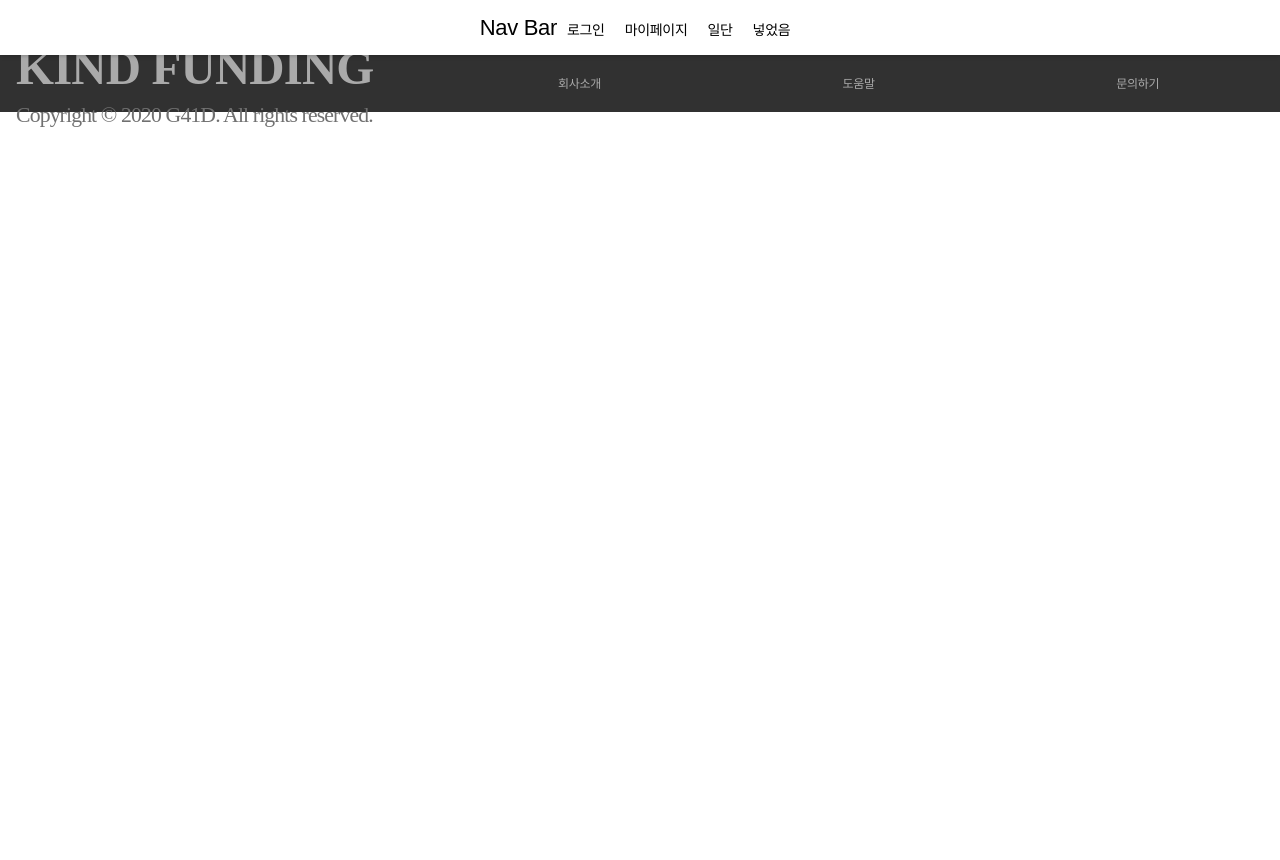
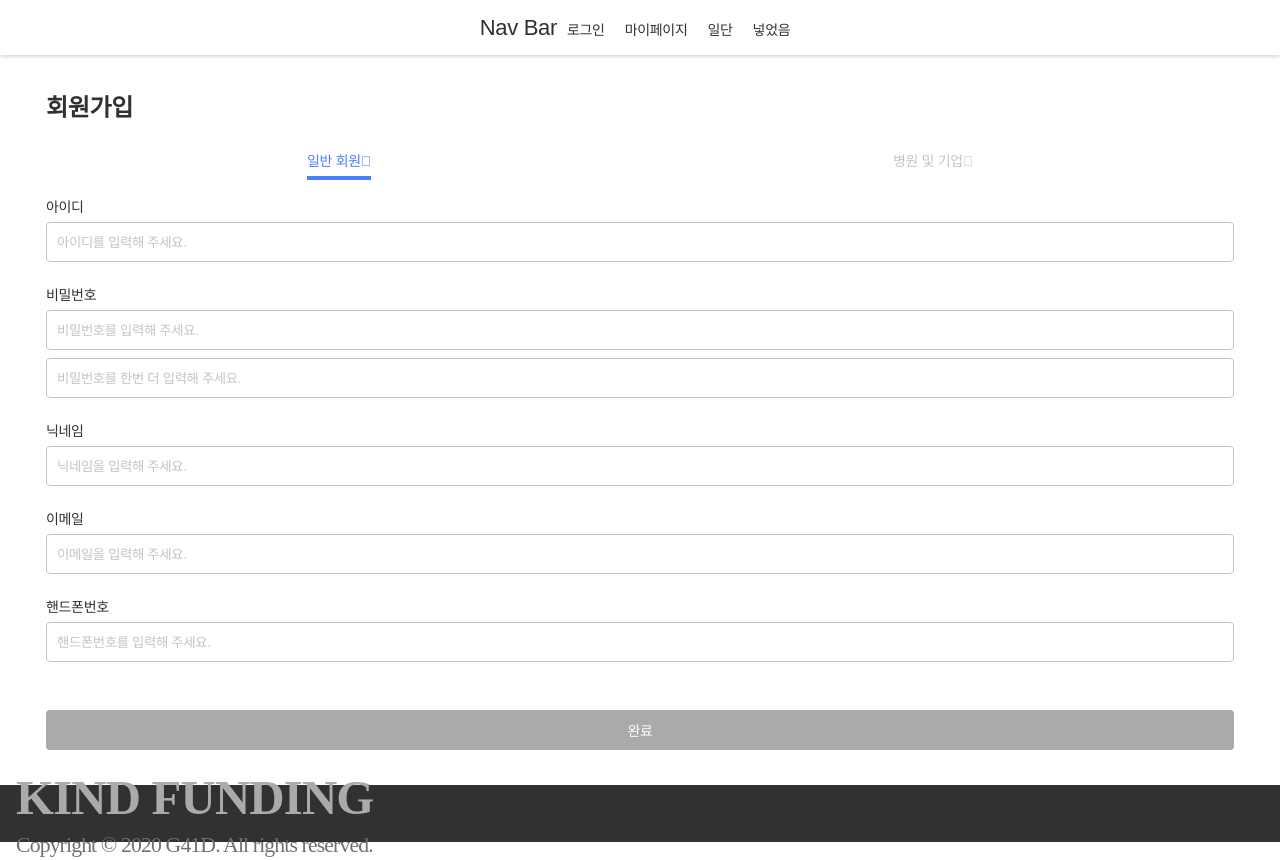
Before and after one commit to g41d/FRONT, a React (Create React App) app: page /join in a window 1280 px wide. Before the commit the page ends 800 px from the top, so only its background shows below. Built offline with nearby package versions, Linux system fonts and the light colour scheme; a web font is replaced by a local one.

Commit message:
detail page

```diff
--- a/src/App.js
+++ b/src/App.js
@@ -6,6 +6,7 @@ import ScrollToTop from "./components/ScrollToTop";
 import IndexPage from "./pages/IndexPage";
 import FundingDetail from "./pages/FundingDetail";
 import MoreList from "./pages/MoreList";
+import Join from "./pages/Join";
 import Footer from "./components/Footer";
 
 function App() {
@@ -17,6 +18,7 @@ function App() {
       <Route exact path="/" component={IndexPage} />
       <Route exact path="/detail/:idx" component={FundingDetail} />
       <Route exact path="/more/:type" component={MoreList} />
+      <Route exact path="/join" component={Join} />
       <Footer />
     </Router>
   );
--- a/src/components/GlobalStyles.js
+++ b/src/components/GlobalStyles.js
@@ -10,6 +10,7 @@ const GlobalStyles = createGlobalStyle`
   *{
       box-sizing:border-box;
       letter-spacing: -0.32px;
+      color:#313131;
   }
 
   @font-face {font-family: 'Noto Sans KR';font-style: normal;font-weight: 100;src: url(//fonts.gstatic.com/ea/notosanskr/v2/NotoSansKR-Thin.woff2) format('woff2'),url(//fonts.gstatic.com/ea/notosanskr/v2/NotoSansKR-Thin.woff) format('woff'),url(//fonts.gstatic.com/ea/notosanskr/v2/NotoSansKR-Thin.otf) format('opentype');}
--- /dev/null
+++ b/src/pages/Join.js
@@ -0,0 +1,121 @@
+import React, { useState } from "react";
+import styled from "styled-components";
+
+const StyledDiv = styled.div`
+  padding: 35px 46px;
+  min-height: calc(100vh - 112px);
+  .title {
+    font-size: 24px;
+    font-weight: bold;
+    line-height: 1.5;
+  }
+  .display-tab {
+    display: flex;
+    justify-content: space-around;
+    margin: 28px 0 18px;
+    div {
+      font-size: 14px;
+      font-weight: 500;
+      color: #c4c4c4;
+    }
+    .activate {
+      color: #4e7eff;
+      &::after {
+        content: "";
+        display: inline-block;
+        height: 4px;
+        width: 100%;
+        background-color: #4e7eff;
+      }
+    }
+  }
+  .input-category {
+    margin-top: 18px;
+    font-size: 14px;
+    font-weight: 500;
+    input {
+      padding-left: 10px;
+      width: 100%;
+      margin: 8px 0;
+      height: 40px;
+      border-radius: 4px;
+      border: solid 1px #c4c4c4;
+      &:focus {
+        border: solid 1px #4e7eff;
+      }
+    }
+    input::placeholder {
+      color: #c4c4c4;
+    }
+    input:nth-child(3) {
+      margin-top: 0;
+    }
+  }
+  .confirm {
+    margin-top: 40px;
+    width: 100%;
+    height: 40px;
+    border: 0;
+    border-radius: 4px;
+    background-color: #4e7eff;
+    font-size: 14px;
+    font-weight: 500;
+    color: #ffffff;
+  }
+  .confirm.disable {
+    background-color: #aaaaaa;
+  }
+`;
+
+function Join() {
+  const [type, setType] = useState(0);
+  return (
+    <StyledDiv>
+      <div className="title">회원가입</div>
+      <div className="display-tab">
+        <div onClick={() => setType(!type)} className={type ? "" : "activate"}>
+          일반 회원
+        </div>
+        <div onClick={() => setType(!type)} className={type ? "activate" : ""}>
+          병원 및 기업
+        </div>
+      </div>
+      <div className="input-category">
+        <div>아이디</div>
+        <input type="text" placeholder="아이디를 입력해 주세요." />
+      </div>
+      <div className="input-category">
+        <div>비밀번호</div>
+        <input type="password" placeholder="비밀번호를 입력해 주세요." />
+        <input
+          type="password"
+          placeholder="비밀번호를 한번 더 입력해 주세요."
+        />
+      </div>
+      {type ? (
+        <div className="input-category">
+          <div>병원명</div>
+          <input type="text" placeholder="병원명을 입력해 주세요." />
+        </div>
+      ) : (
+        <>
+          <div className="input-category">
+            <div>닉네임</div>
+            <input type="text" placeholder="닉네임을 입력해 주세요." />
+          </div>
+          <div className="input-category">
+            <div>이메일</div>
+            <input type="text" placeholder="이메일을 입력해 주세요." />
+          </div>
+          <div className="input-category">
+            <div>핸드폰번호</div>
+            <input type="text" placeholder="핸드폰번호를 입력해 주세요." />
+          </div>
+        </>
+      )}
+      <button className="confirm disable">완료</button>
+    </StyledDiv>
+  );
+}
+
+export default Join;
```
